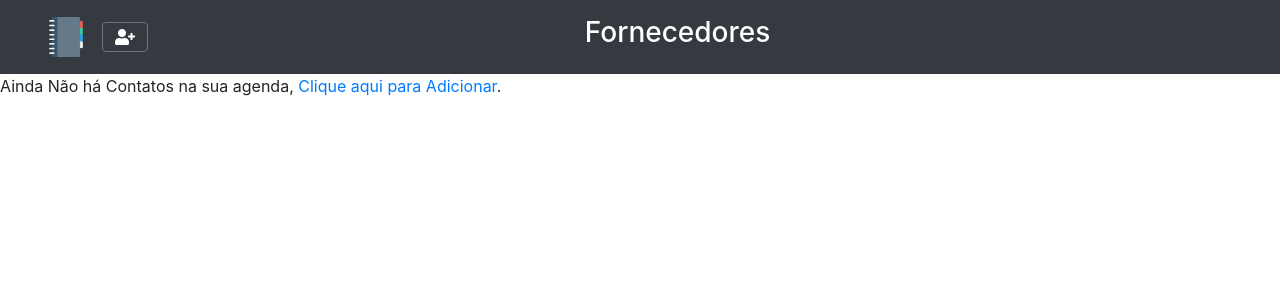
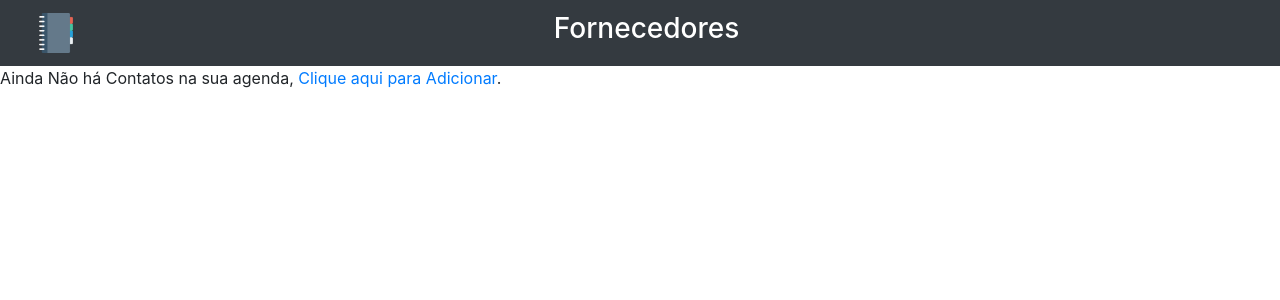
Before and after one commit to breno-alv/Agenda-Fornecedor, a PHP site: page /index.php in a window 1280 px wide. Shown: the top 300 px of the page. Run offline with PHP 8.4, Linux system fonts and the light colour scheme; data that the repository does not hold is empty; some libraries are stand-ins or nearby versions.

Commit message:
alterando layout da tabela criando botão de pesquisa

```diff
--- a/index.php
+++ b/index.php
@@ -248,20 +248,15 @@ if (isset($_POST['export_dados'])) {
 
     <header>
         <nav class="navbar navbar-expand-lg navbar-dark bg-dark">
-            <a class="navbar-brand " href="index.php">
-                <img src="img/agenda.PNG" alt="Agenda">
-            </a>
-            <!-- <div class="text-center"> -->
-                <!-- <div class="navbar-nav"> -->
-                    <!-- <a class="nav-link active text-white" id="home-link" href="index.php">Agenda</a> -->
-                    <a title="Adicionar Novo Fornecedor" type="button" class=" btn btn-outline-secondary text-white" data-toggle="modal" data-toggle="modal" data-target="#Novo"><i class="fas fa-user-plus"></i></a>
-                <!-- </div> -->
-            <!-- </div> -->
-            <div class="navbar-text d-flex align-items-center " style="margin-left: 35%;" >
-                <h3 class="text-white">Fornecedores</h3>
-            </div>
+                <a class="navbar-brand"  href="index.php">
+                    <img src="img/agenda.PNG" style="margin-left: 20px" alt="Agenda">
+                </a>
+                <div class="d-flex justify-content-center" style="margin-left: 37%">
+                 <h3 class="text-white">Fornecedores</h3>
+                </div>
         </nav>
     </header>
+
     <div class="container">
         <!-- <?php if (isset($printMsg) && $printMsg != '') : ?>
         <p id="msg"><?= $printMsg ?></p>
@@ -293,9 +288,16 @@ if (isset($_POST['export_dados'])) {
 
     <?php if (count($agenda) > 0) : ?>
         <!-- <p>Tem Contatos</p> -->
-        <div class="card card-solid m-5 ">
+        <div class="card card-solid m-4">
             <div class="card-body">
-                <table class="table table-hover" id="tabela-agenda">
+                <div class="d-flex justify-content-between mb-3">
+                    <a title="Adicionar Novo Fornecedor" type="button" class="btn btn-success text-white  ml-4 btn-lg" data-toggle="modal" data-toggle="modal" data-target="#Novo"><i class="fas fa-user-plus"></i></a>
+                    <div class="box-search d-flex justify-content-end  mr-4">
+                        <input type="search" class="form-control mr-2" placeholder="Pesquiser..." id="pesquisar">
+                        <button class="btn btn-success"><i class="fa fa-search"></i></button>
+                    </div>
+                </div>
+                <table class="table table-striped table-bordered " id="tabela-agenda">
                     <thead>
                         <tr>
                             <th>
@@ -369,7 +371,7 @@ if (isset($_POST['export_dados'])) {
                             </td> -->
                                 <td class="actions d-flex justify-content-around">
                                     <div>
-                                        <center><button title="Editar" type="button" class="btn btn-warning" data-toggle="modal" data-target="#Editar<?= $a['id']; ?>"><i class="fa fa-edit"></i></button></center>
+                                        <center><button title="Editar" type="button" class="btn btn-info" data-toggle="modal" data-target="#Editar<?= $a['id']; ?>"><i class="fa fa-edit"></i></button></center>
                                     </div>
                                     <div>
                                         <center><button title="Deletar" type="button" class="btn btn-danger" data-toggle="modal" data-target="#Excluir<?= $a['id']; ?>"><i class="fa fa-trash"></i></button></center>
@@ -382,7 +384,7 @@ if (isset($_POST['export_dados'])) {
                 <form class="text-center" action="index.php"  method="POST">
 
                     <input type="hidden" name="export_dados">
-                    <button title="Exportar dados" type="submit" name="export_dados" class=" btn btn-success"><i class="fa fa-solid fa-file-excel"></i> Exportar dados</button>
+                    <button title="Exportar dados" type="submit" name="export_dados" class=" btn btn-secondary"><i class="fa fa-solid fa-file-excel"></i> Exportar dados</button>
 
                 </form>
             </div>
@@ -554,7 +556,7 @@ if (isset($_POST['export_dados'])) {
         echo '<script>';
         echo 'document.addEventListener("DOMContentLoaded", function() {';
         echo '    Swal.fire({';
-        echo '        position: "top-end",';
+        echo '        position: "center",';
         echo '        icon: "success",';
         echo '        title: "FORNECEDOR EDITADO!",';
         echo '        showConfirmButton: false,';
@@ -569,7 +571,7 @@ if (isset($_POST['export_dados'])) {
         echo '<script>';
         echo 'document.addEventListener("DOMContentLoaded", function() {';
         echo '    Swal.fire({';
-        echo '        position: "top-end",';
+        echo '        position: "center",';
         echo '        icon: "success",';
         echo '        title: "FORNECEDOR CADASTRADO!",';
         echo '        showConfirmButton: false,';
```
